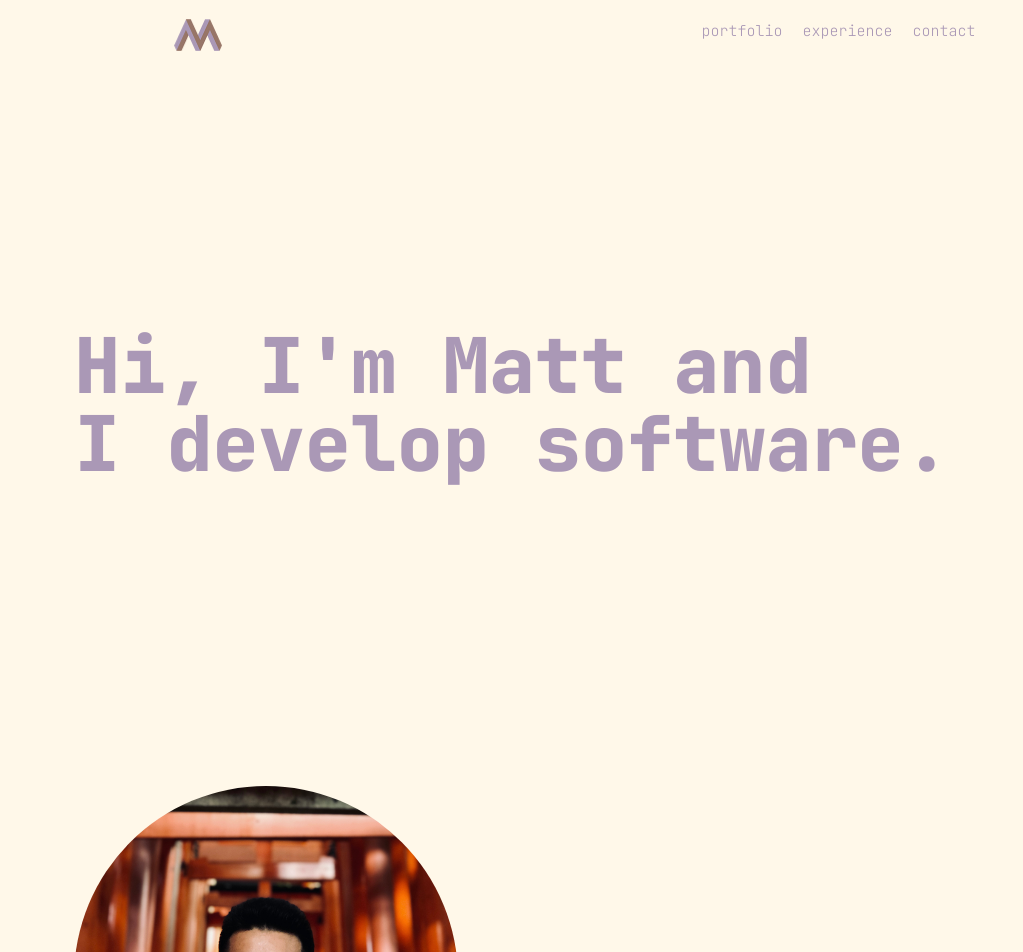
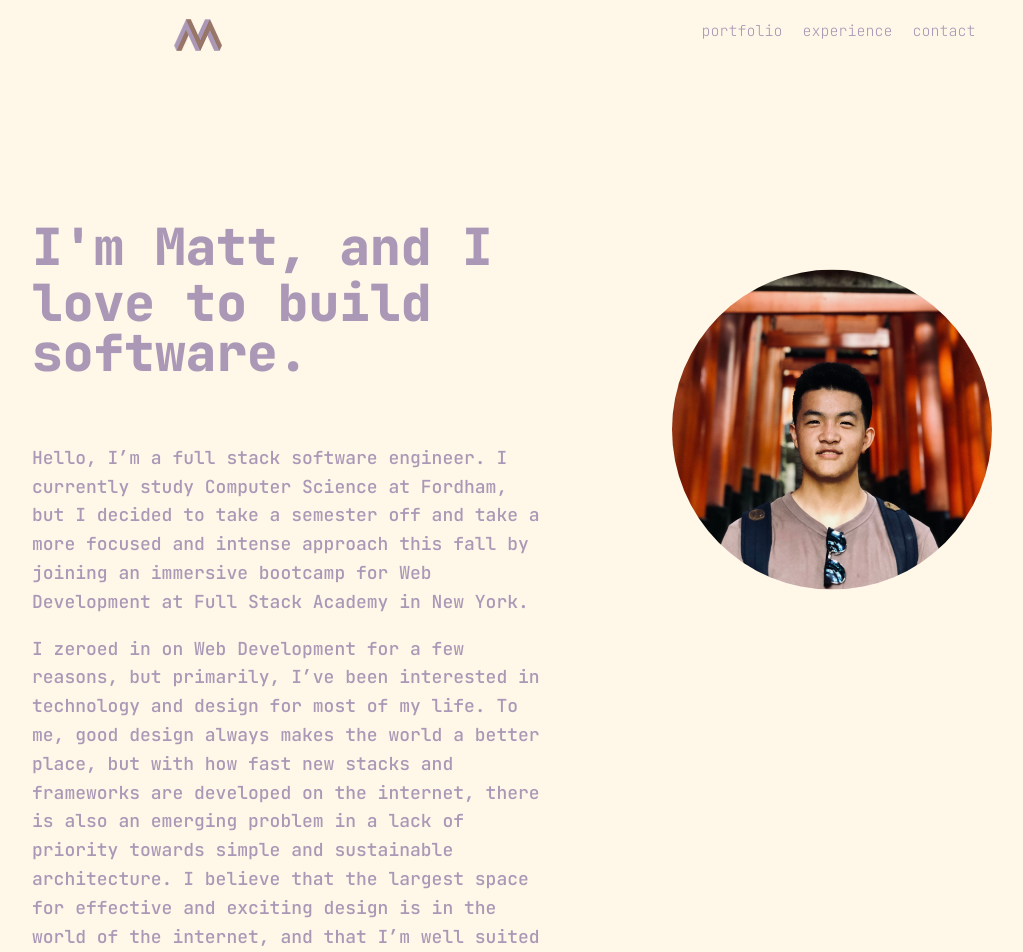
Before and after one commit to mattchang7/portfolio, a Next.js app: page / in a window 1280 px wide. Shown: the top 952 px of the page, without its empty margins (128-1151 px from the left). Built offline with nearby package versions, Linux system fonts and the light colour scheme.

Commit message:
feat: filled out contact page with icons and links

```diff
--- a/pages/index.js
+++ b/pages/index.js
@@ -17,6 +17,8 @@ export default function Home() {
         initial='hidden'
         animate='visible'
       >
+        <div className={utilStyles.introRow}>
+          <div className={utilStyles.textContainer}>
             <motion.div
               variants={lineOneVariants}
             >
@@ -47,19 +49,58 @@ export default function Home() {
                   ))
                 }
             </motion.div>
+            <motion.div
+              variants={lineThreeVariants}
+            >
+              {
+                lineThree.map((letter, index) => (
+                  <motion.h1
+                    key={index}
+                    className={utilStyles.bigText}
+                    whileHover={{ color: '#f9f7f6', textShadow: '0px 0px 5px #f9f7f6' }}
+                  >
+                    {letter}
+                  </motion.h1>
+                  ))
+                }
+            </motion.div>
+            <motion.div
+              className={utilStyles.littleText}
+              variants={descriptionVariants}
+            >
+              <p>
+                Hello, I’m a full stack software engineer. I currently study Computer Science at Fordham,
+                but I decided to take a semester off and take a more focused and intense approach this fall by joining an
+                immersive bootcamp for Web Development at Full Stack Academy in New York.
+              </p>
+              <p>
+                I zeroed in on Web Development for a few reasons, but primarily, I’ve been interested in technology and design
+                for most of my life. To me, good design always makes the world a better place, but with how fast new stacks and
+                frameworks are developed on the internet, there is also an emerging problem in a lack of priority towards simple
+                and sustainable architecture. I believe that the largest space for effective and exciting design is in the world
+                of the internet, and that I’m well suited to implement some solutions.
+              </p>
+              <p>
+                In the future I plan to continue to always keep learning new skills, and to take any opportunity I can get
+                to build meaningful technology.
+              </p>
+            </motion.div>
+          </div>
           <div className={utilStyles.space} />
           <motion.img
             src='images/profile-torii.jpg'
             className={utilStyles.profile}
             variants={imageVariants}
             />
+        </div>
       </motion.section>
     </Layout>
   )
 }
 
-const lineOne = 'Hi, I\'m Matt and'.split('')
-const lineTwo = 'I develop software.'.split('')
+const lineOne = 'I\'m Matt, and I'.split('')
+const lineTwo = 'love to build'.split('')
+const lineThree = 'software.'.split('')
 
 const containerVariants = {
   hidden: { opacity: 0 },
@@ -68,19 +109,24 @@ const containerVariants = {
 
 const lineOneVariants = {
   hidden: { y: '30vw' },
-  visible: { y: '3.5vw', transition: { duration: 3.5, type: 'spring', stiffness: 80 } }
+  visible: { y: '2vw', transition: { duration: 3.5, type: 'spring', stiffness: 80 } }
 }
 
 const lineTwoVariants = {
   hidden: { y: '30vw' },
   visible: { y: 0, transition: { duration: 3.5, type: 'spring', stiffness: 80 } }
 }
+const lineThreeVariants = {
+  hidden: { y: '30vw' },
+  visible: { y: '-2.5vw', transition: { duration: 3.5, type: 'spring', stiffness: 80 } }
+}
 
 const imageVariants = {
   hidden: { y: '30vw' },
+  visible: { y: '7vw', transition: { duration: 3.5, type: 'spring', stiffness: 80 }}
+}
+
+const descriptionVariants = {
+  hidden: { y: '30vw'},
   visible: { y: 0, transition: { duration: 3.5, type: 'spring', stiffness: 80 }}
 }
-
-const letterVariants = {
-  visible: { opacity: 0.5, transition: { yoyo: 10 }}
-}
--- a/pages/portfolio.js
+++ b/pages/portfolio.js
@@ -32,7 +32,7 @@ export default function Portfolio({ allProjectsData }) {
                             className={utilStyles.thumbnailFrame}
                             initial={{ y: '40vh', opacity: 0 }}
                             animate={{ y: 0, opacity: 1 }}
-                            transition={{ duration: 1.5, type: 'spring', stiffness: 70, delay: (index / 2)}}
+                            transition={{ duration: 1.5, type: 'spring', stiffness: 70, delay: (index / 3)}}
                         >
                             <Link href={`/portfolio/${project.title}`}>
                                 <motion.img
--- a/styles/utils.module.css
+++ b/styles/utils.module.css
@@ -1,19 +1,31 @@
 .profile {
-    width: 30vw;
-    height: 30vw;
+    width: 25vw;
+    height: 25vw;
     border-radius: 30vw;
+    margin-left: 10vw;
 }
 .space {
     height: 35vh;
     display: block;
 }
+.textContainer {
+    width: 40vw
+}
 .bigText {
     display: inline;
-    font-size: 6vw;
+    font-size: 4vw;
+    color: #aa98b6;
+}
+.littleText {
     color: #aa98b6;
 }
 .homePage {
-    padding: 25vh 10vw 0 10vw;
+    padding: 15vh 10vw 0 10vw;
+}
+.introRow {
+    display: flex;
+    flex-direction: row;
+    align-items: flex-start;
 }
 
 /* PORTFOLIO */
@@ -38,6 +50,8 @@
 
 /* PROJECTS */
 .projectContainer {
+    margin-top: 100px;
+    width: 90%;
     color: #aa98b6;
     align-items: center;
     justify-content: center;
@@ -52,13 +66,17 @@
 }
 .projectHeaderImageFrame {
     height: 200px;
+    display: inline-block;
     overflow: hidden;
 }
 .projectHeaderImage {
-    height: 200px;
+    height: 14vw;
     width: 100%;
     object-fit: cover;
-    object-position: 0 49%;
+    object-position: 0 48%;
+}
+.projectDescription {
+    padding: 5vw 20vw;
 }
 
 /* EXPERIENCE */
@@ -149,3 +167,16 @@
         color: #987668;
     }
 }
+
+/* CONTACT */
+.contactContainer {
+    color: #aa98b6;
+    margin-top: 100px;
+    display: flex;
+    flex-direction: column;
+    align-items: center;
+}
+.contactContainer h4 a {
+    text-decoration: none;
+    color: #aa98b6;
+}
```
Also changed, not shown: package.json (+7 -0 lines), pages/_app.js (+4 -12 lines), pages/contact.js (+7 -1 lines), pages/portfolio/[project].js (+32 -7 lines), 1 other file (tests, documents, lock files or other folders). Lines whose indentation alone changed are shown as unchanged.
